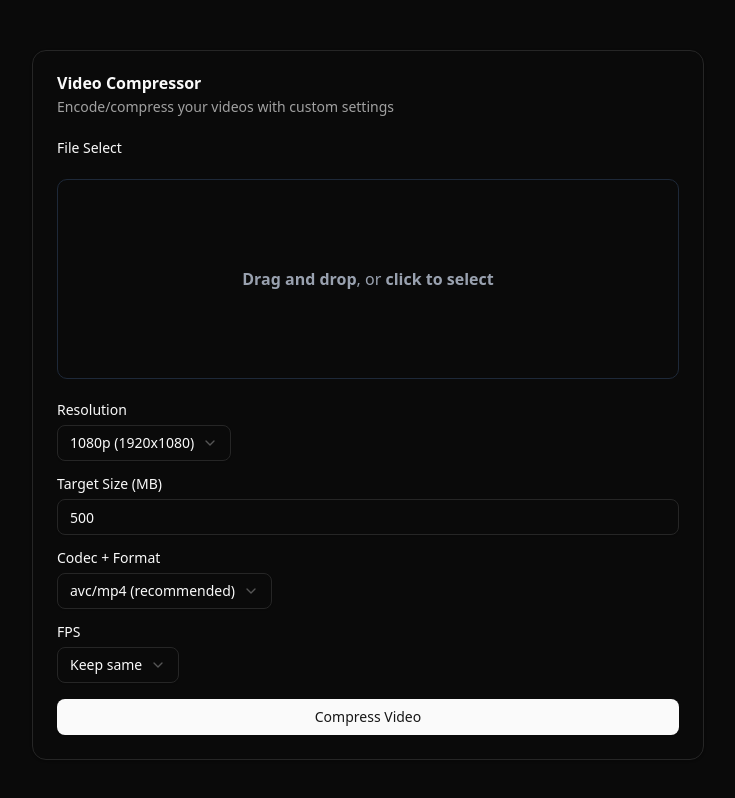
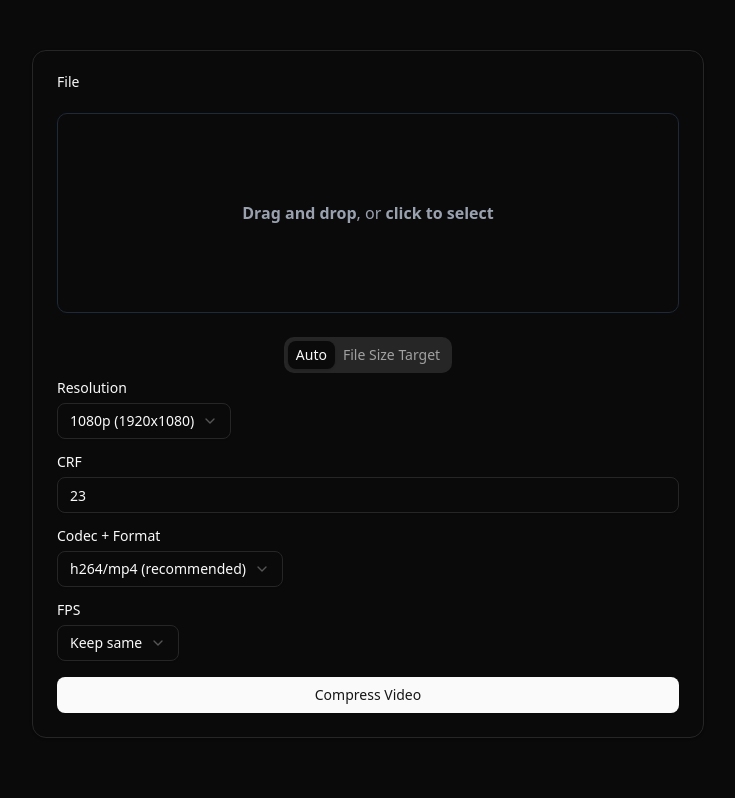
Before and after one commit to hotsno/simple-video-compresser, a React (Vite) app: page / in a window 1280 px wide. Shown: the whole page, without its empty margins (272-1007 px from the left). Built offline with nearby package versions, Linux system fonts and the light colour scheme.

Commit message:
FFMPEG changes

```diff
--- a/package.json
+++ b/package.json
@@ -31,6 +31,7 @@
     "@radix-ui/react-label": "^2.1.2",
     "@radix-ui/react-select": "^2.1.6",
     "@radix-ui/react-slot": "^1.1.2",
+    "@radix-ui/react-tabs": "^1.1.3",
     "@tailwindcss/vite": "^4.0.12",
     "class-variance-authority": "^0.7.1",
     "clsx": "^2.1.1",
--- a/src/main/index.ts
+++ b/src/main/index.ts
@@ -4,7 +4,7 @@ import { electronApp, optimizer, is } from "@electron-toolkit/utils";
 import icon from "../../resources/icon.png?asset";
 import ffmpeg from "fluent-ffmpeg";
 import ffmpegPath from "ffmpeg-static";
-import ffprobePath from "ffprobe-static";
+import ffprobe from "ffprobe-static";
 import fs from "fs";
 import Store from "electron-store";
 
@@ -67,9 +67,14 @@ app.whenReady().then(() => {
     optimizer.watchWindowShortcuts(window);
   });
 
-  // Compress video IPC
-  ipcMain.handle("compress-video", (event, options) =>
-    compressVideo(event, options),
+  // Compress video with CRF IPC
+  ipcMain.handle("compress-video-with-crf", (event, options) =>
+    compressVideoWithCrf(event, options),
+  );
+
+  // Compress video with bitrate IPC
+  ipcMain.handle("compress-video-with-bitrate", (event, options) =>
+    compressVideoWithBitrate(event, options),
   );
 
   // Get recent files IPC
@@ -110,22 +115,25 @@ function getFfprobePath() {
   if (app.isPackaged) {
     return path.join(process.resourcesPath, "ffprobe");
   }
-  return ffprobePath;
+  return ffprobe.path;
 }
 
 interface StoreSchema {
   recentDirs: string[];
 }
 
-async function compressVideo(_event, options): Promise<{ success: boolean }> {
-  const { inputPath, outputPath, resolution, format, fps } = options;
+async function compressVideoWithCrf(
+  _event,
+  options,
+): Promise<{ success: boolean }> {
+  const { inputPath, outputPath, resolution, format, fps, crf } = options;
 
   return new Promise((resolve, reject) => {
     const command = ffmpeg(inputPath);
 
     if (resolution) {
-      const [width, height] = resolution.split("x");
-      command.size(`${width}x${height}`);
+      const [width, _height] = resolution.split("x");
+      command.size(`${width}x?`);
     }
 
     if (fps && fps != "Keep same") {
@@ -134,6 +142,10 @@ async function compressVideo(_event, options): Promise<{ success: boolean }> {
 
     if (format) {
       command.videoCodec(format);
+    }
+
+    if (crf) {
+      command.addOption("-crf", crf);
     }
 
     const store = new Store<StoreSchema>();
@@ -147,6 +159,52 @@ async function compressVideo(_event, options): Promise<{ success: boolean }> {
     command
       .on("end", () => resolve({ success: true }))
       .on("error", (err) => reject(err))
+      .save(outputPath);
+  });
+}
+async function compressVideoWithBitrate(
+  _event,
+  options,
+): Promise<{ success: boolean }> {
+  const { inputPath, outputPath, resolution, format, fps, targetSize } =
+    options;
+
+  const duration: number = await new Promise((resolve, reject) => {
+    ffmpeg.ffprobe(inputPath, (err, metadata) => {
+      if (err) reject(err);
+      resolve(metadata.format.duration);
+    });
+  });
+  const [width, _height] = resolution.split("x");
+
+  const targetBitrate = Math.floor((targetSize * 8192) / duration);
+
+  return new Promise((resolve, reject) => {
+    const firstPass = ffmpeg(inputPath)
+      .size(`${width}x?`)
+      .addOption("-y")
+      .addOption("-c:v", format)
+      .addOption("-b:v", `${targetBitrate}k`)
+      .addOption("-pass", "1");
+
+    if (fps && fps != "Keep same") {
+      firstPass.fps(parseInt(fps));
+    }
+
+    const store = new Store<StoreSchema>();
+    let recentDirs = store.get("recentDirs", []);
+    if (!recentDirs.includes(path.dirname(inputPath))) {
+      recentDirs.push(path.dirname(inputPath));
+    }
+    store.set("recentDirs", recentDirs);
+
+    firstPass
+      .on("end", () => {
+        resolve({ success: true });
+      })
+      .on("error", (err) => {
+        reject(err);
+      })
       .save(outputPath);
   });
 }
--- a/src/preload/index.d.ts
+++ b/src/preload/index.d.ts
@@ -4,13 +4,21 @@ declare global {
   interface Window {
     electron: ElectronAPI;
     api: {
-      compressVideo(options: {
+      compressVideoWithCrf(options: {
         inputPath: string;
         outputPath: string;
         resolution: string;
-        targetSize: number;
         format: string;
         fps: number;
+        crf: string;
+      }): Promise<{ success: boolean }>;
+      compressVideoWithBitrate(options: {
+        inputPath: string;
+        outputPath: string;
+        resolution: string;
+        format: string;
+        fps: number;
+        targetSize: number;
       }): Promise<{ success: boolean }>;
       getPathForFile(file: File): string;
       getRecentFiles(): {
--- a/src/preload/index.ts
+++ b/src/preload/index.ts
@@ -3,8 +3,10 @@ import { electronAPI } from "@electron-toolkit/preload";
 
 // Custom APIs for renderer
 const api = {
-  compressVideo: (options): Promise<{ success: boolean }> =>
-    ipcRenderer.invoke("compress-video", options),
+  compressVideoWithCrf: (options): Promise<{ success: boolean }> =>
+    ipcRenderer.invoke("compress-video-with-crf", options),
+  compressVideoWithBitrate: (options): Promise<{ success: boolean }> =>
+    ipcRenderer.invoke("compress-video-with-bitrate", options),
   getPathForFile: (file): string => webUtils.getPathForFile(file),
   getRecentFiles: () => ipcRenderer.invoke("get-recent-files"),
   clearRecentFolders: () => ipcRenderer.invoke("clear-recent-folders"),
--- a/src/renderer/src/App.tsx
+++ b/src/renderer/src/App.tsx
@@ -10,21 +10,17 @@ import {
   SelectValue,
 } from "@/components/ui/select";
 import { Input } from "@/components/ui/input";
-import {
-  Card,
-  CardContent,
-  CardDescription,
-  CardHeader,
-  CardTitle,
-} from "@/components/ui/card";
+import { Card, CardContent } from "@/components/ui/card";
 import { Label } from "@/components/ui/label";
 import VideoCarousel from "./components/video-carousel";
 import { Transition } from "@headlessui/react";
+import { Tabs, TabsContent, TabsList, TabsTrigger } from "@/components/ui/tabs";
 
 const App = (): JSX.Element => {
   const [selectedFile, setSelectedFile] = useState<string | null>(null);
   const [resolution, setResolution] = useState("1920x1080");
   const [targetSize, setTargetSize] = useState("500");
+  const [crf, setCrf] = useState("23");
   const [format, setFormat] = useState("libx264");
   const [fps, setFps] = useState("Keep same");
   const [isCompressing, setIsCompressing] = useState(false);
@@ -54,7 +50,7 @@ const App = (): JSX.Element => {
     },
   });
 
-  const handleCompression = async (): Promise<void> => {
+  const handleCompression = async (auto): Promise<void> => {
     if (!selectedFile) {
       toast("Error", {
         description: "Please select a video file first",
@@ -64,14 +60,26 @@ const App = (): JSX.Element => {
 
     setIsCompressing(true);
     try {
-      const result = await window.api.compressVideo({
+      let result;
+      if (auto) {
+        result = await window.api.compressVideoWithCrf({
           inputPath: selectedFile,
           outputPath: selectedFile.replace(/\.[^/.]+$/, `_compressed.mp4`),
           resolution,
-        targetSize: parseInt(targetSize),
           format,
           fps: parseInt(fps),
+          crf,
         });
+      } else {
+        result = await window.api.compressVideoWithBitrate({
+          inputPath: selectedFile,
+          outputPath: selectedFile.replace(/\.[^/.]+$/, `_compressed.mp4`),
+          resolution,
+          format,
+          fps: parseInt(fps),
+          targetSize: parseInt(targetSize),
+        });
+      }
 
       if (result.success) {
         toast("Success", {
@@ -153,14 +161,8 @@ const App = (): JSX.Element => {
       </Transition>
       <div className="max-w-[80%] container mx-auto py-5 md:max-w-2xl">
         <Card>
-          <CardHeader>
-            <CardTitle>Video Compressor</CardTitle>
-            <CardDescription>
-              Encode/compress your videos with custom settings
-            </CardDescription>
-          </CardHeader>
           <CardContent className="space-y-6">
-            <Label>File Select</Label>
+            <Label>File</Label>
             <div
               {...getRootProps()}
               onDrop={onDrop}
@@ -186,6 +188,12 @@ const App = (): JSX.Element => {
               </p>
             </div>
 
+            <Tabs defaultValue="auto">
+              <TabsList className="mx-auto">
+                <TabsTrigger value="auto">Auto</TabsTrigger>
+                <TabsTrigger value="target">File Size Target</TabsTrigger>
+              </TabsList>
+              <TabsContent value="auto">
                 <div className="space-y-4">
                   <div className="space-y-2">
                     <Label htmlFor="resolution">Resolution</Label>
@@ -194,10 +202,102 @@ const App = (): JSX.Element => {
                         <SelectValue placeholder="Select resolution" />
                       </SelectTrigger>
                       <SelectContent>
-                    <SelectItem value="3840x2160">4K (3840x2160)</SelectItem>
-                    <SelectItem value="2560x1440">2K (2560x1440)</SelectItem>
-                    <SelectItem value="1920x1080">1080p (1920x1080)</SelectItem>
-                    <SelectItem value="1280x720">720p (1280x720)</SelectItem>
+                        <SelectItem value="3840x2160">
+                          4K (3840x2160)
+                        </SelectItem>
+                        <SelectItem value="2560x1440">
+                          2K (2560x1440)
+                        </SelectItem>
+                        <SelectItem value="1920x1080">
+                          1080p (1920x1080)
+                        </SelectItem>
+                        <SelectItem value="1280x720">
+                          720p (1280x720)
+                        </SelectItem>
+                        <SelectItem value="854x480">480p (854x480)</SelectItem>
+                      </SelectContent>
+                    </Select>
+                  </div>
+
+                  <div className="space-y-2">
+                    <Label htmlFor="targetSize">CRF</Label>
+                    <Input
+                      id="targetSize"
+                      type="number"
+                      value={crf}
+                      onChange={(e) => setCrf(e.target.value)}
+                      min="1"
+                    />
+                  </div>
+
+                  <div className="space-y-2">
+                    <Label htmlFor="format">Codec + Format</Label>
+                    <Select value={format} onValueChange={setFormat}>
+                      <SelectTrigger>
+                        <SelectValue placeholder="Select format" />
+                      </SelectTrigger>
+                      <SelectContent>
+                        <SelectItem value="libx264">
+                          h264/mp4 (recommended)
+                        </SelectItem>
+                        <SelectItem value="libx265" disabled>
+                          h265/mp4
+                        </SelectItem>
+                      </SelectContent>
+                    </Select>
+                  </div>
+
+                  <div className="space-y-2">
+                    <Label htmlFor="fps">FPS</Label>
+                    <Select value={fps} onValueChange={(e) => setFps(e)}>
+                      <SelectTrigger>
+                        <SelectValue placeholder="Keep same" />
+                      </SelectTrigger>
+                      <SelectContent>
+                        <SelectItem value="Keep same">Keep same</SelectItem>
+                        <SelectItem value="20">20 FPS</SelectItem>
+                        <SelectItem value="24">24 FPS</SelectItem>
+                        <SelectItem value="30">30 FPS</SelectItem>
+                        <SelectItem value="60">60 FPS</SelectItem>
+                        <SelectItem value="120">120 FPS</SelectItem>
+                      </SelectContent>
+                    </Select>
+                  </div>
+
+                  <Button
+                    className="w-full cursor-pointer"
+                    onClick={() => {
+                      handleCompression(true);
+                      fetchRecentFiles();
+                    }}
+                    disabled={isCompressing}
+                  >
+                    {isCompressing ? "Compressing..." : "Compress Video"}
+                  </Button>
+                </div>
+              </TabsContent>
+
+              <TabsContent value="target">
+                <div className="space-y-4">
+                  <div className="space-y-2">
+                    <Label htmlFor="resolution">Resolution</Label>
+                    <Select value={resolution} onValueChange={setResolution}>
+                      <SelectTrigger>
+                        <SelectValue placeholder="Select resolution" />
+                      </SelectTrigger>
+                      <SelectContent>
+                        <SelectItem value="3840x2160">
+                          4K (3840x2160)
+                        </SelectItem>
+                        <SelectItem value="2560x1440">
+                          2K (2560x1440)
+                        </SelectItem>
+                        <SelectItem value="1920x1080">
+                          1080p (1920x1080)
+                        </SelectItem>
+                        <SelectItem value="1280x720">
+                          720p (1280x720)
+                        </SelectItem>
                         <SelectItem value="854x480">480p (854x480)</SelectItem>
                       </SelectContent>
                     </Select>
@@ -222,9 +322,11 @@ const App = (): JSX.Element => {
                       </SelectTrigger>
                       <SelectContent>
                         <SelectItem value="libx264">
-                      avc/mp4 (recommended)
+                          h264/mp4 (recommended)
                         </SelectItem>
-                    <SelectItem value="libx265">hevc/mp4</SelectItem>
+                        <SelectItem value="libx265" disabled>
+                          h265/mp4
+                        </SelectItem>
                       </SelectContent>
                     </Select>
                   </div>
@@ -249,7 +351,7 @@ const App = (): JSX.Element => {
                   <Button
                     className="w-full cursor-pointer"
                     onClick={() => {
-                  handleCompression();
+                      handleCompression(false);
                       fetchRecentFiles();
                     }}
                     disabled={isCompressing}
@@ -257,6 +359,8 @@ const App = (): JSX.Element => {
                     {isCompressing ? "Compressing..." : "Compress Video"}
                   </Button>
                 </div>
+              </TabsContent>
+            </Tabs>
           </CardContent>
         </Card>
       </div>
--- /dev/null
+++ b/src/renderer/src/components/ui/tabs.tsx
@@ -0,0 +1,64 @@
+import * as React from "react"
+import * as TabsPrimitive from "@radix-ui/react-tabs"
+
+import { cn } from "@/lib/utils"
+
+function Tabs({
+  className,
+  ...props
+}: React.ComponentProps<typeof TabsPrimitive.Root>) {
+  return (
+    <TabsPrimitive.Root
+      data-slot="tabs"
+      className={cn("flex flex-col gap-2", className)}
+      {...props}
+    />
+  )
+}
+
+function TabsList({
+  className,
+  ...props
+}: React.ComponentProps<typeof TabsPrimitive.List>) {
+  return (
+    <TabsPrimitive.List
+      data-slot="tabs-list"
+      className={cn(
+        "bg-muted text-muted-foreground inline-flex h-9 w-fit items-center justify-center rounded-lg p-1",
+        className
+      )}
+      {...props}
+    />
+  )
+}
+
+function TabsTrigger({
+  className,
+  ...props
+}: React.ComponentProps<typeof TabsPrimitive.Trigger>) {
+  return (
+    <TabsPrimitive.Trigger
+      data-slot="tabs-trigger"
+      className={cn(
+        "data-[state=active]:bg-background data-[state=active]:text-foreground focus-visible:border-ring focus-visible:ring-ring/50 focus-visible:outline-ring inline-flex flex-1 items-center justify-center gap-1.5 rounded-md px-2 py-1 text-sm font-medium whitespace-nowrap transition-[color,box-shadow] focus-visible:ring-[3px] focus-visible:outline-1 disabled:pointer-events-none disabled:opacity-50 data-[state=active]:shadow-sm [&_svg]:pointer-events-none [&_svg]:shrink-0 [&_svg:not([class*='size-'])]:size-4",
+        className
+      )}
+      {...props}
+    />
+  )
+}
+
+function TabsContent({
+  className,
+  ...props
+}: React.ComponentProps<typeof TabsPrimitive.Content>) {
+  return (
+    <TabsPrimitive.Content
+      data-slot="tabs-content"
+      className={cn("flex-1 outline-none", className)}
+      {...props}
+    />
+  )
+}
+
+export { Tabs, TabsList, TabsTrigger, TabsContent }
```
Also changed, not shown: 1 other file (tests, documents, lock files or other folders). Lines whose indentation alone changed are shown as unchanged.
